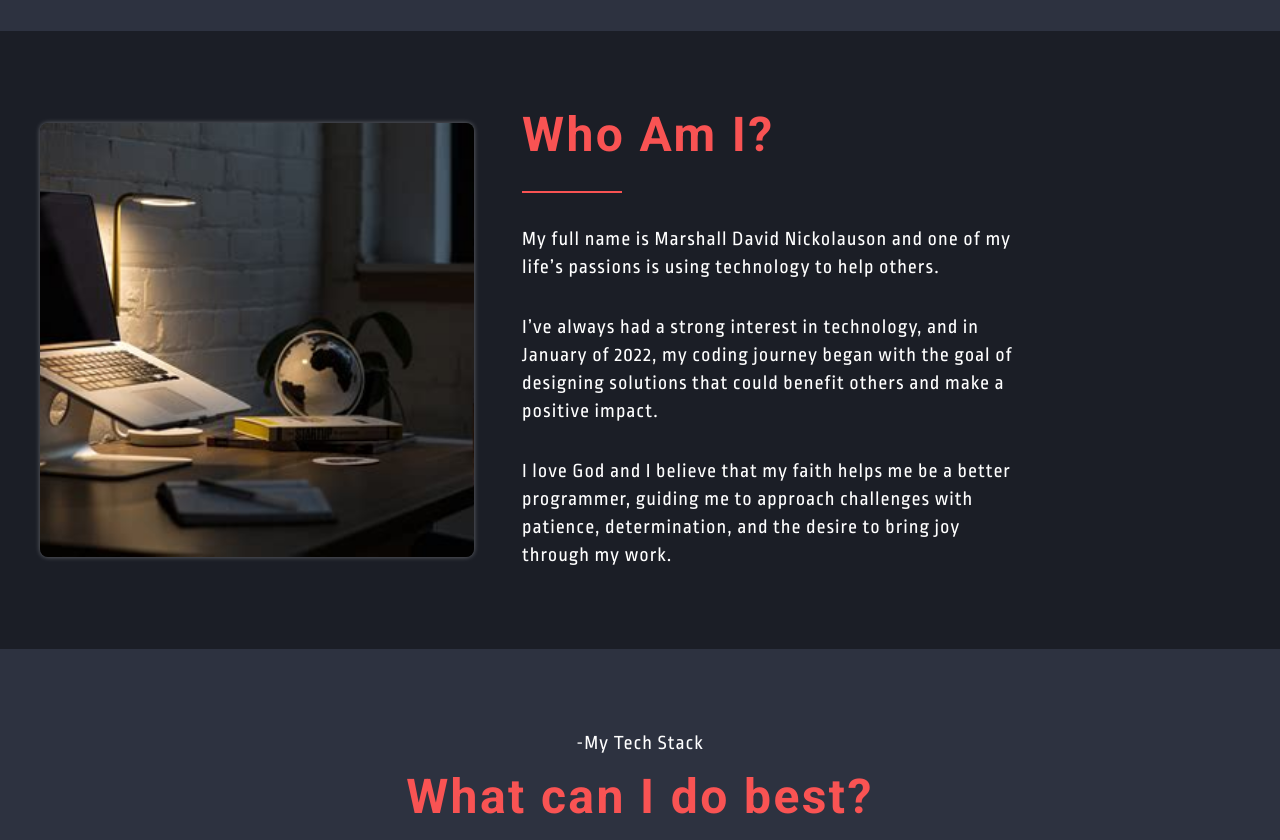
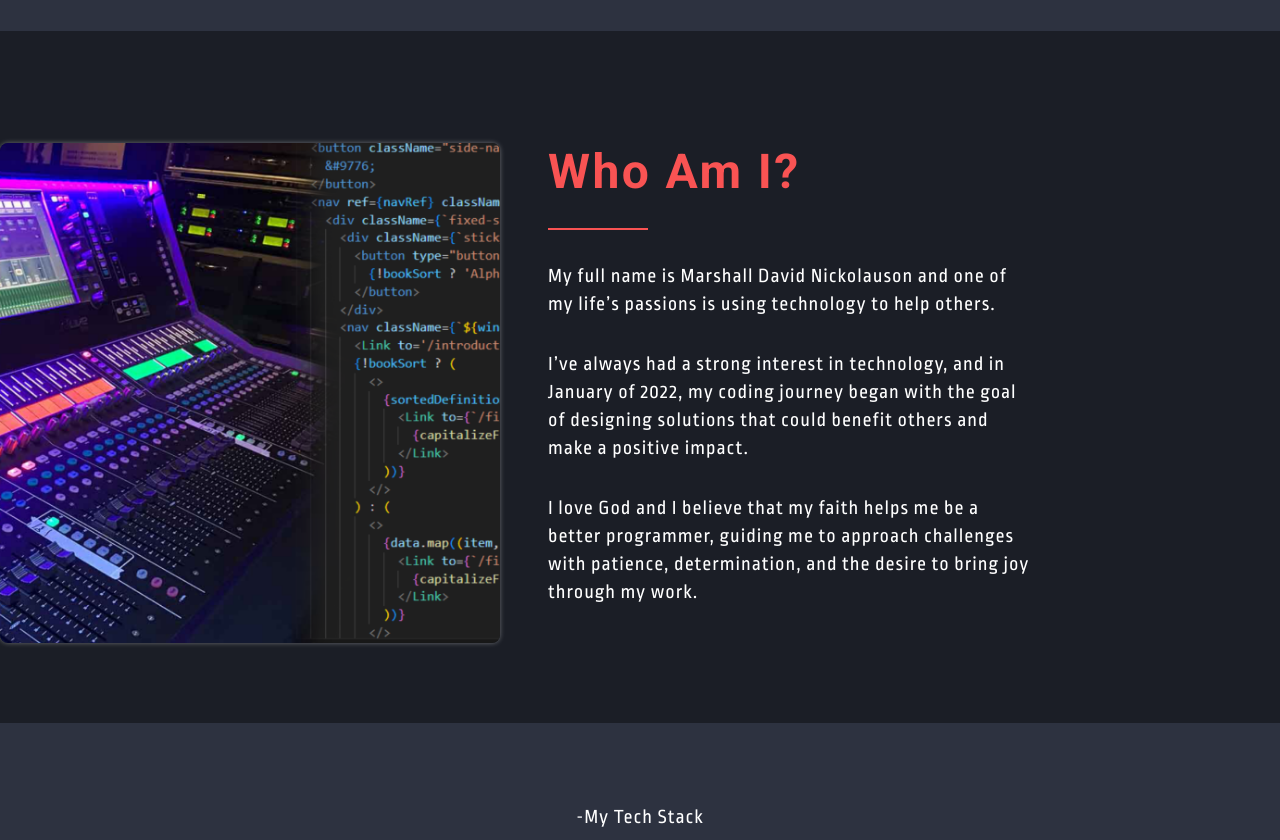
Before and after one commit to MarshallNickolauson/portfolio-website, a React (Vite) app: page / in a window 1280 px wide. Shown: the part 580-1420 px from the top of the page. Built offline with nearby package versions, Linux system fonts and the light colour scheme.

Commit message:
updated: styling

```diff
--- a/src/components/AboutSection.jsx
+++ b/src/components/AboutSection.jsx
@@ -1,6 +1,7 @@
 import React, { useState } from 'react';
 import { useInView } from 'react-intersection-observer';
-import pic from '../assets/img/about-pic.jpg';
+// import pic from '../assets/img/about-pic.jpg';
+import pic from '../assets/img/about-banner.png';
 
 const AboutSection = () => {
     const { ref: divRef, inView: isVisible } = useInView({ threshold: 0.01 });
@@ -15,11 +16,11 @@ const AboutSection = () => {
             <div className='container mx-auto py-20 mt-10 lg:mt-20' id='about'>
                 <div ref={divRef} className="flex flex-col-reverse
              lg:flex-row items-center">
-                    <div className={`flex-shrink-0 ${hasBeenViewed ? 'fade-in-left' : 'opacity-0'}`}>
+                    <div className={`flex-shrink-0 mt-8 ${hasBeenViewed ? 'fade-in-left' : 'opacity-0'}`}>
                         <img
                             src={pic}
                             alt="About"
-                            className='w-11/12 max-w-full aspect-square object-cover mx-auto rounded-lg float-right white-shadow hover:cursor-pointer'
+                            className='max-w-full h-[450px] lg:h-[500px] aspect-square object-cover mx-auto rounded-lg lg:float-right white-shadow hover:cursor-pointer'
                         />
                     </div>
                     <div className={`flex-1 text-center lg:text-left lg:ml-12 ${hasBeenViewed ? 'fade-in-right' : 'opacity-0'}`}>
--- a/src/components/HeroSection.jsx
+++ b/src/components/HeroSection.jsx
@@ -1,6 +1,5 @@
 import React, { useEffect, useState } from 'react'
 import pic from '../assets/img/hero-pic.jpg'
-import particlesImg from '../assets/img/hero-background.png'
 
 const HeroSection = () => {
     const [isVisible, setIsVisible] = useState(false);
```
Also changed, not shown: src/assets/img/about-banner.png (added), src/assets/img/hero-background.png (deleted).
